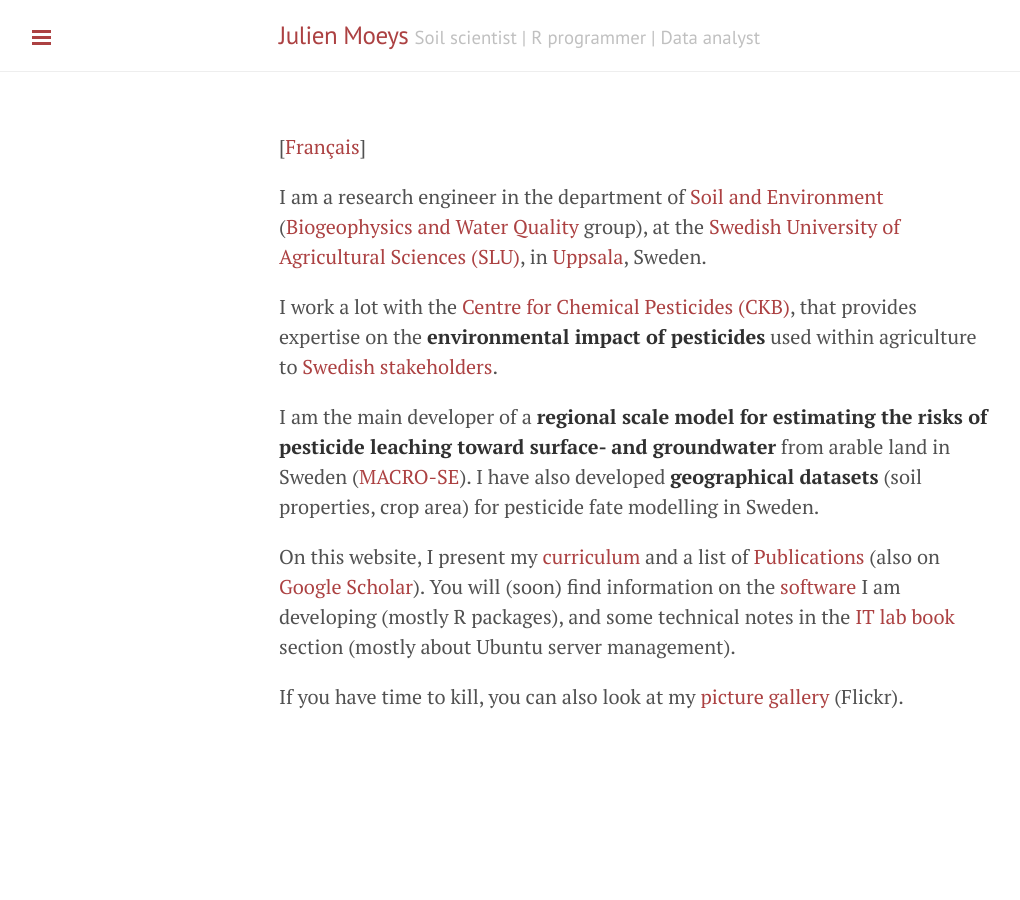
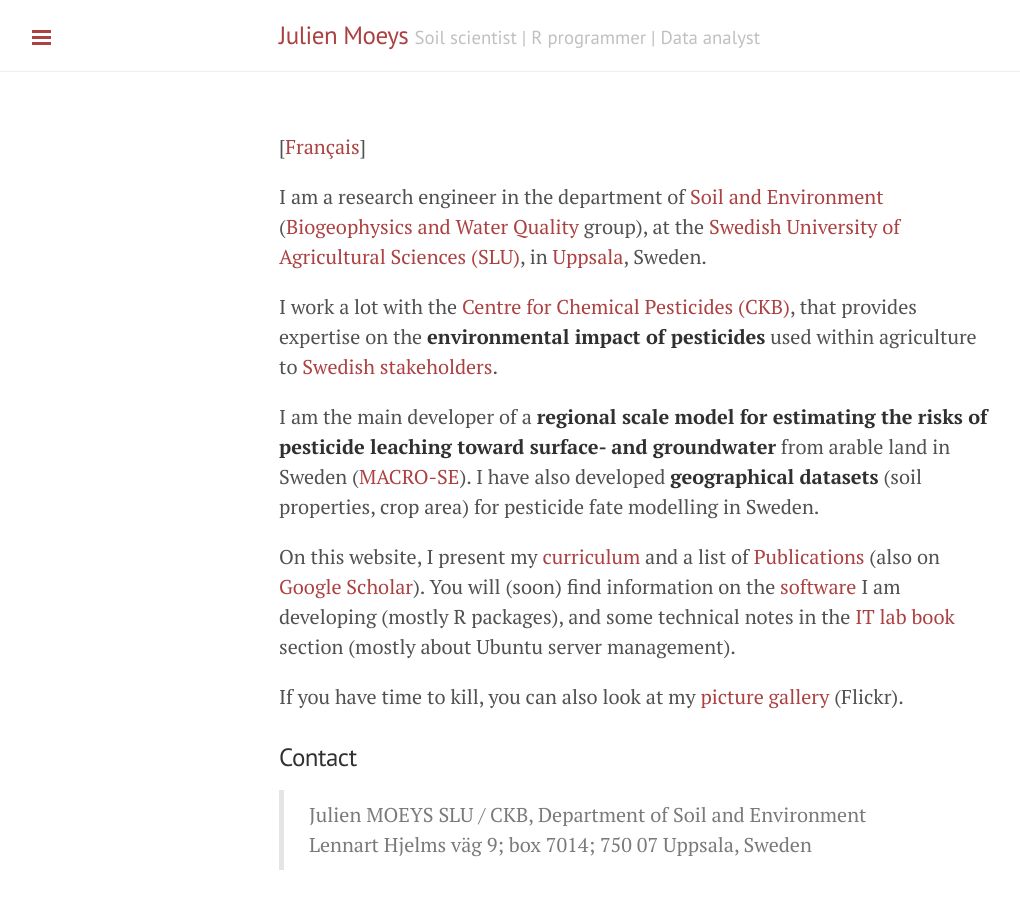
Before and after one commit to julienmoeys/julienmoeys.github.io, a Jekyll site: the page built from index.md, in a window 1280 px wide. Shown: the whole page, without its empty margins (1-1021 px from the left). Built offline with Jekyll 4.4.1, drawn with Linux system fonts in a browser that asks for light colours; Markdown is read by kramdown in place of the engine named in the settings.

Commit message:
added contact

```diff
--- a/index.md
+++ b/index.md
@@ -31,6 +31,12 @@ server management).
 If you have time to kill, you can also look at my [picture
 gallery][jmFlickr] (Flickr).
 
+### Contact
+
+> Julien MOEYS
+> SLU / CKB, Department of Soil and Environment
+> Lennart Hjelms väg 9; box 7014; 750 07 Uppsala, Sweden
+
 
 
 <!-- List of links -->
```
Also changed, not shown: en/index.md (+6 -0 lines).
